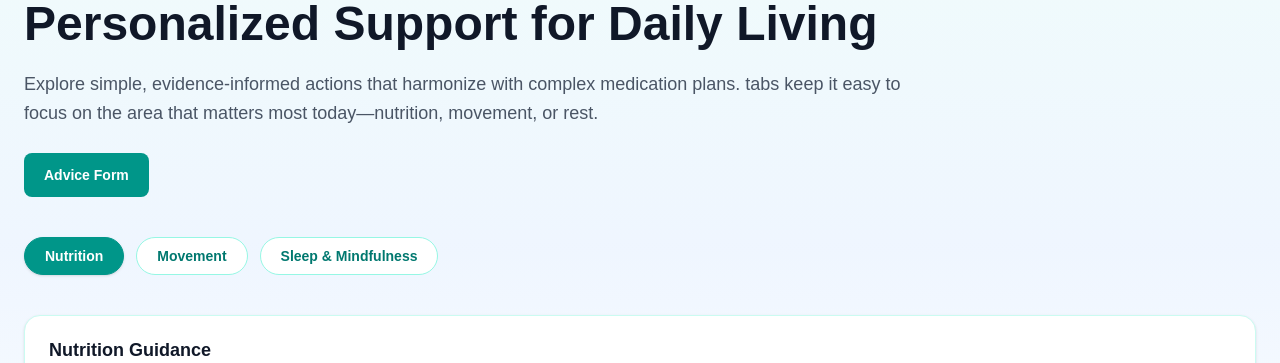
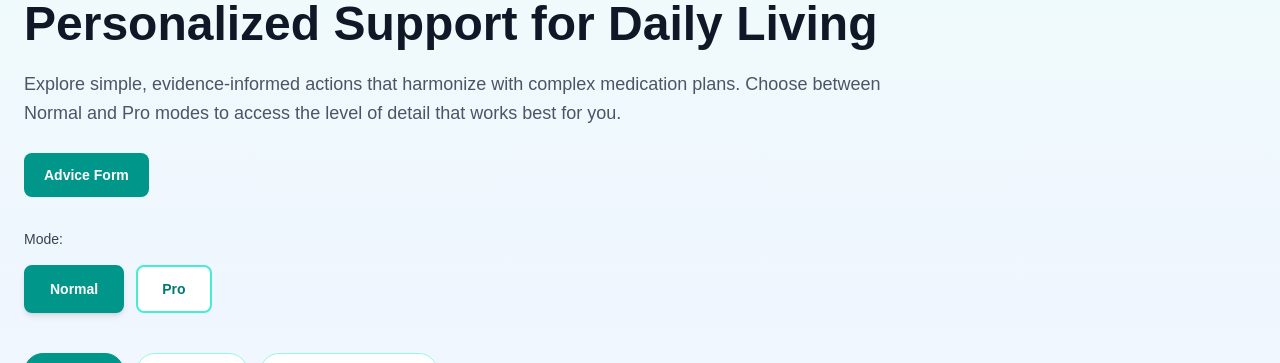
Before and after one commit to JahanRazh/SMART-POLYPHARMACY-AND-VITAMIN-RECOMMENDATION-SYSTEM-FOR-GERIATRIC-PATIENTS, a Next.js app in the folder smartpolycare/: page /Pages/LifestyleAdvice in a window 1280 px wide. Shown: the part 273-636 px from the top of the page. Built offline with nearby package versions, Linux system fonts and the light colour scheme; no server answers.

Commit message:
pro mode

```diff
--- a/smartpolycare/src/app/Pages/LifestyleAdvice/page.tsx
+++ b/smartpolycare/src/app/Pages/LifestyleAdvice/page.tsx
@@ -1,6 +1,6 @@
 'use client';
 
-import React, { useMemo, useState } from "react";
+import React, { useMemo, useState, useEffect } from "react";
 import Link from "next/link";
 import { motion } from "framer-motion";
 
@@ -11,7 +11,9 @@ type AdviceTab = {
   recommendations: Array<{ title: string; detail: string }>;
 };
 
-const tabs: AdviceTab[] = [
+type Mode = 'normal' | 'pro';
+
+const normalTabs: AdviceTab[] = [
   {
     key: "nutrition",
     label: "Nutrition",
@@ -83,12 +85,105 @@ const tabs: AdviceTab[] = [
   },
 ];
 
-function AdviceTabs() {
+const proTabs: AdviceTab[] = [
+  {
+    key: "nutrition",
+    label: "Nutrition",
+    summary:
+      "Advanced nutritional strategies with precise timing, micronutrient optimization, and sophisticated drug-nutrient interaction management for complex polypharmacy scenarios.",
+    recommendations: [
+      {
+        title: "Chrononutrition Protocol",
+        detail:
+          "Time protein intake (30g) within 2 hours post-exercise to maximize muscle protein synthesis. Schedule calcium-rich foods 4+ hours from levothyroxine. Use meal timing apps to track interactions with warfarin, statins, and ACE inhibitors.",
+      },
+      {
+        title: "Micronutrient Optimization Matrix",
+        detail:
+          "Weekly rotation: Monday (B12/folate focus), Wednesday (vitamin D + K2), Friday (magnesium + zinc). Monitor serum levels quarterly. Consider DEXA scans for bone density when on long-term corticosteroids.",
+      },
+      {
+        title: "Advanced Hydration & Electrolyte Balance",
+        detail:
+          "Track daily sodium (1500-2300mg), potassium (2600-3400mg), and magnesium (320-420mg) via food logs. Adjust based on diuretic type (thiazide vs loop). Use smart water bottles with reminders spaced 2 hours from diuretic doses.",
+      },
+      {
+        title: "Pharmacokinetic Meal Timing",
+        detail:
+          "Fat-soluble vitamins (A, D, E, K) with meals containing 10g+ fat. Iron supplements with vitamin C (100mg) but 2 hours from calcium. Probiotics 3 hours from antibiotics. Maintain consistent meal timing for diabetes medications.",
+      },
+    ],
+  },
+  {
+    key: "movement",
+    label: "Movement",
+    summary:
+      "Evidence-based exercise prescription with progressive overload, periodization, and medication-specific adaptations for optimal functional outcomes.",
+    recommendations: [
+      {
+        title: "Periodized Strength Program",
+        detail:
+          "4-week mesocycles: Week 1-2 (hypertrophy: 3x10-12 reps), Week 3 (strength: 4x6-8 reps), Week 4 (deload: 2x8-10 reps). Adjust intensity based on beta-blocker effects on heart rate. Use RPE scale (6-8/10) instead of max HR.",
+      },
+      {
+        title: "Advanced Balance & Proprioception",
+        detail:
+          "Progressive difficulty: Week 1 (tandem stance 30s), Week 2 (single-leg 20s with support), Week 3 (single-leg eyes closed 10s), Week 4 (dynamic balance on foam pad). Monitor for orthostatic hypotension post-exercise if on antihypertensives.",
+      },
+      {
+        title: "Cardiovascular Periodization",
+        detail:
+          "Zone-based training: 60% time in Zone 2 (conversational pace), 20% Zone 3 (moderate), 20% Zone 4 (high intensity). Adjust target zones if on beta-blockers (subtract 20-30 bpm). Include 2x weekly HIIT sessions (4x4 protocol) for metabolic health.",
+      },
+      {
+        title: "Recovery & Adaptation Protocols",
+        detail:
+          "Post-exercise: 20g whey protein + 40g carbs within 30 minutes. Cold water immersion (15°C, 10-15 min) for inflammation if on NSAIDs. Sleep quality tracking via wearables to optimize recovery between sessions.",
+      },
+    ],
+  },
+  {
+    key: "sleep",
+    label: "Sleep & Mindfulness",
+    summary:
+      "Comprehensive sleep optimization with chronobiology, cognitive behavioral therapy techniques, and advanced stress management protocols.",
+    recommendations: [
+      {
+        title: "Circadian Rhythm Optimization",
+        detail:
+          "Light therapy: 10,000 lux blue-enriched light 30 minutes upon waking. Evening: amber glasses (blocking 470nm) 2 hours pre-bed. Maintain consistent sleep-wake times (±30 min) even on weekends. Track via actigraphy or sleep apps.",
+      },
+      {
+        title: "Advanced Sleep Hygiene Protocol",
+        detail:
+          "Bedroom: 18-20°C, 40-60% humidity, blackout curtains, white noise (40-50 dB). Pre-sleep routine: 90 min before bed - no screens, warm bath (40°C, 20 min), progressive muscle relaxation, 4-7-8 breathing (4 cycles).",
+      },
+      {
+        title: "Cognitive Behavioral Therapy for Insomnia (CBT-I)",
+        detail:
+          "Sleep restriction: Calculate average sleep efficiency, restrict time in bed to actual sleep time + 30 min, gradually increase. Stimulus control: Bed only for sleep/sex, leave if awake >20 min. Cognitive restructuring for sleep anxiety.",
+      },
+      {
+        title: "Stress Management & HRV Training",
+        detail:
+          "Daily HRV monitoring via chest strap or smartwatch. Morning meditation (20 min): body scan or loving-kindness. Evening: gratitude journaling + symptom tracking. Weekly: 1-hour nature exposure for cortisol reduction. Biofeedback training for autonomic regulation.",
+      },
+    ],
+  },
+];
+
+function AdviceTabs({ mode }: { mode: Mode }) {
+  const tabs = mode === 'pro' ? proTabs : normalTabs;
   const [activeKey, setActiveKey] = useState<string>(tabs[0].key);
+
+  // Reset active tab when mode changes
+  useEffect(() => {
+    setActiveKey(tabs[0].key);
+  }, [mode, tabs]);
 
   const activeTab = useMemo(
     () => tabs.find((tab) => tab.key === activeKey) ?? tabs[0],
-    [activeKey]
+    [activeKey, tabs]
   );
 
   return (
@@ -119,7 +214,7 @@ function AdviceTabs() {
       </div>
 
       <motion.div
-        key={activeTab.key}
+        key={`${mode}-${activeTab.key}`}
         initial={{ opacity: 0, y: 12 }}
         animate={{ opacity: 1, y: 0 }}
         transition={{ duration: 0.35 }}
@@ -155,6 +250,8 @@ function AdviceTabs() {
 }
 
 export default function LifestyleAdvicePage() {
+  const [mode, setMode] = useState<Mode>('normal');
+
   return (
     <div className="min-h-screen bg-gradient-to-b from-teal-50 via-blue-50 to-white text-gray-900">
       <section className="container mx-auto px-6 pt-24 pb-16 lg:pt-28 lg:pb-20">
@@ -172,19 +269,67 @@ export default function LifestyleAdvicePage() {
           </h1>
           <p className="mt-4 text-gray-600 md:text-lg leading-relaxed">
             Explore simple, evidence-informed actions that harmonize with complex
-            medication plans. tabs keep it easy to focus on the area that matters
-            most today—nutrition, movement, or rest.
+            medication plans. Choose between Normal and Pro modes to access the level
+            of detail that works best for you.
           </p>
 
-          <Link
-            href="/Pages/adviceDetails"
-            className="mt-6 inline-flex items-center gap-2 rounded-lg bg-teal-600 px-5 py-3 text-sm font-semibold text-white transition-colors duration-200 hover:bg-teal-700"
-          >
-            Advice Form
-          </Link>
+          <div className="mt-6 flex flex-wrap gap-3">
+            <Link
+              href="/Pages/adviceDetails"
+              className="inline-flex items-center gap-2 rounded-lg bg-teal-600 px-5 py-3 text-sm font-semibold text-white transition-colors duration-200 hover:bg-teal-700"
+            >
+              Advice Form
+            </Link>
+          </div>
+
+          {/* Mode Selector */}
+          <div className="mt-8">
+            <div className="flex items-center gap-2 mb-4">
+              <span className="text-sm font-medium text-gray-700">Mode:</span>
+            </div>
+            <div
+              role="tablist"
+              aria-label="Advice mode selection"
+              className="flex gap-3"
+            >
+              <button
+                role="tab"
+                aria-selected={mode === 'normal'}
+                className={`rounded-lg border-2 px-6 py-3 text-sm font-semibold transition-all duration-200 focus:outline-none focus-visible:ring focus-visible:ring-teal-500 ${
+                  mode === 'normal'
+                    ? "bg-teal-600 text-white border-teal-600 shadow-md"
+                    : "bg-white text-teal-700 border-teal-300 hover:border-teal-400 hover:bg-teal-50"
+                }`}
+                onClick={() => setMode('normal')}
+              >
+                Normal
+              </button>
+              <button
+                role="tab"
+                aria-selected={mode === 'pro'}
+                className={`rounded-lg border-2 px-6 py-3 text-sm font-semibold transition-all duration-200 focus:outline-none focus-visible:ring focus-visible:ring-teal-500 ${
+                  mode === 'pro'
+                    ? "bg-teal-600 text-white border-teal-600 shadow-md"
+                    : "bg-white text-teal-700 border-teal-300 hover:border-teal-400 hover:bg-teal-50"
+                }`}
+                onClick={() => setMode('pro')}
+              >
+                Pro
+              </button>
+            </div>
+            {mode === 'pro' && (
+              <motion.p
+                initial={{ opacity: 0 }}
+                animate={{ opacity: 1 }}
+                className="mt-3 text-sm text-teal-700 italic"
+              >
+                Pro mode provides advanced, detailed recommendations with precise protocols and evidence-based strategies.
+              </motion.p>
+            )}
+          </div>
         </motion.div>
 
-        <AdviceTabs />
+        <AdviceTabs mode={mode} />
       </section>
     </div>
   );
```
